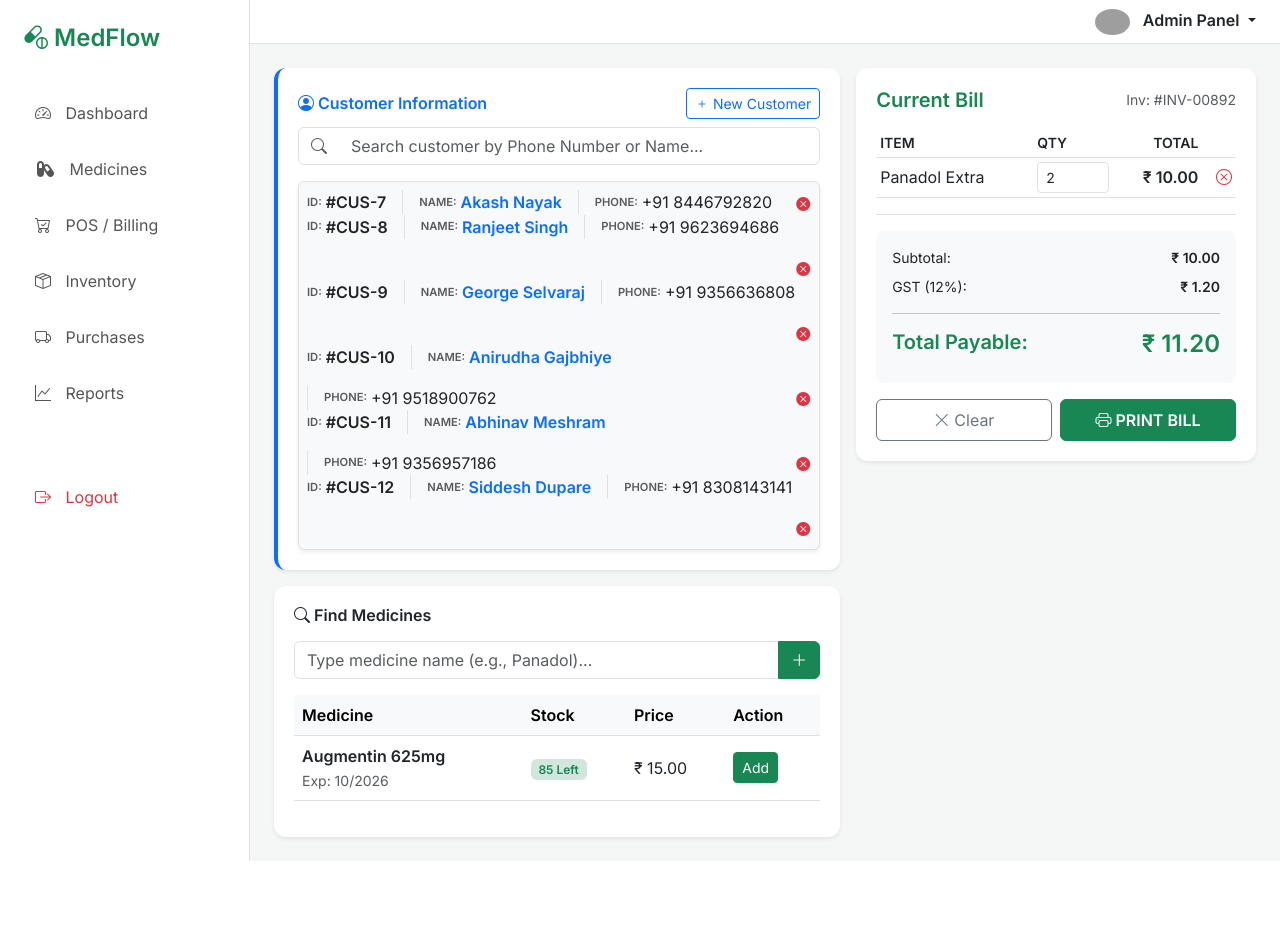
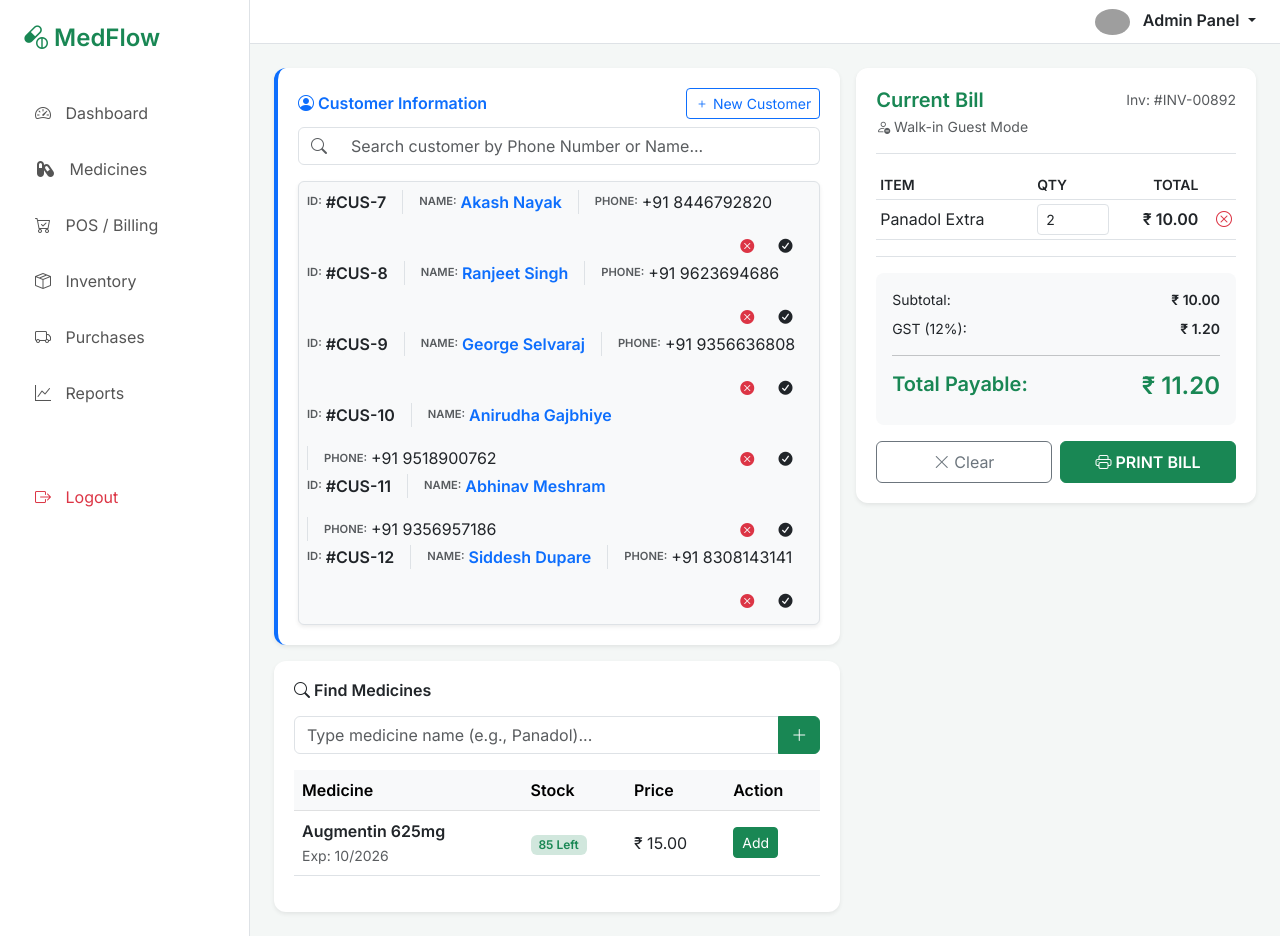
Before and after one commit to AjayBaghel2004/MedFlow, a Django app: page /point-of-sale/ in a window 1280 px wide. Before the commit the page ends 861 px from the top, so only its background shows below. Run offline with Django 5.2, Linux system fonts and the light colour scheme; data comes from the database, SQL or seed files in the repository; both versions use the stored data as it was after the commit; some libraries are stand-ins or nearby versions; grey boxes are pictures that could not be loaded.

Commit message:
Made changes in POS/Billing module regarding billing

```diff
--- a/medflowapp/templates/medflowapp/POS_section.html
+++ b/medflowapp/templates/medflowapp/POS_section.html
@@ -26,6 +26,16 @@
                         <div id="customerDetails" class="mt-3 p-2 border rounded bg-light shadow-sm">
                             {% for customer in customer_details %}
                             <div class="d-flex flex-wrap align-items-center gap-3">
+                                <!-- <div>
+                                    <span class="fw-bold text-dark">Anirudha</span>
+                                    <small class="text-muted ms-2">+91 98765-43210</small>
+                                    <br>
+                                    <small class="text-muted" style="font-size: 0.75rem;">ID: #CUS-4492</small>
+                                </div>
+                                <button class="btn btn-sm btn-outline-primary px-3 py-1 fw-bold"
+                                    onclick="selectCustomer('Anirudha', '#CUS-4492', '+91 98765-43210')">
+                                    SELECT <i class="bi bi-chevron-right"></i>
+                                </button> -->
                                 <!-- <span
                                     class="badge bg-success-subtle text-success border border-success-subtle px-2 py-1">
                                     <i class="bi bi-person-check-fill me-1"></i> Active Patient
@@ -54,6 +64,10 @@
                                         onclick="remove_customer('{{customer.id}}')">
                                         <i class="bi bi-x-circle-fill"></i>
                                     </button>
+                                    <button class="btn btn-sm  px-3 py-1 fw-bold"
+                                    onclick="selectCustomer('{{customer.customer_name}}', '#CUS-{{customer.id}}', '+91 {{customer.customer_phone}}')">
+                                     <i class="fa-solid fa-circle-check"></i>
+                                </button>
                                 </div>
                             </div>
                             {% endfor %}
@@ -96,11 +110,31 @@
 
         <div class="col-md-5">
             <div class="table-container sticky-top" style="top: 20px;">
-                <div class="d-flex justify-content-between align-items-center mb-3">
+                <div class="d-flex justify-content-between align-items-center mb-1">
                     <h5 class="fw-bold m-0 text-success">Current Bill</h5>
                     <span class="text-muted small">Inv: #INV-00892</span>
                 </div>
 
+                <div id="activeCustomerInBill"
+                    class="mb-3 p-2 border-start border-4 border-success bg-light-subtle rounded-end d-none">
+                    <div class="d-flex justify-content-between align-items-center">
+                        <div>
+                            <p class="m-0 small fw-bold text-uppercase text-muted" style="font-size: 0.65rem;">Billing
+                                To:</p>
+                            <span id="billCustomerName" class="fw-bold text-dark">Anirudha</span>
+                            <span id="billCustomerID" class="small text-muted ms-1">(#CUS-4492)</span>
+                        </div>
+                        <button class="btn btn-sm text-danger" onclick="removeCustomerFromBill()"><i
+                                class="bi bi-x"></i></button>
+                    </div>
+                </div>
+
+                <div id="guestLabel" class="mb-3 small text-muted italic">
+                    <i class="bi bi-person-dash"></i> Walk-in Guest Mode
+                </div>
+
+                <div class="pos-cart border-bottom mb-3">
+                </div>
                 <div class="pos-cart border-bottom mb-3">
                     <table class="table table-sm align-middle">
                         <thead>
@@ -219,20 +253,36 @@
                 },
                 success: function () {
                     //alert("Customer Removed.")
-                    location.href='/point-of-sale/'
+                    location.href = '/point-of-sale/'
                 },
                 error: function () {
                     Swal.fire(
-                            'Deleted',
-                            "Customer Deleted Successfully",
-                            "Success"
-                        )
+                        'Deleted',
+                        "Customer Deleted Successfully",
+                        "Success"
+                    )
                     alert("Customer Not Removed.")
                 }
             }));
         });
 
     }
+    function selectCustomer(name, id, phone) {
+        // 1. Fill the details in the Bill Section
+        document.getElementById('billCustomerName').innerText = name;
+        document.getElementById('billCustomerID').innerText = '(' + id + ')';
 
+        // 2. Toggle Visibility
+        document.getElementById('activeCustomerInBill').classList.remove('d-none');
+        document.getElementById('guestLabel').classList.add('d-none');
+
+        // 3. Optional: Visual feedback
+        console.log("Customer " + name + " linked to Invoice.");
+    }
+
+    function removeCustomerFromBill() {
+        document.getElementById('activeCustomerInBill').classList.add('d-none');
+        document.getElementById('guestLabel').classList.remove('d-none');
+    }
 </script>
 {% endblock %}
--- a/medflowapp/templates/medflowapp/medicine_section.html
+++ b/medflowapp/templates/medflowapp/medicine_section.html
@@ -78,7 +78,7 @@
                     </div>
                     <div class="row">
                         <div class="col-md-6 mb-3">
-                            <label class="form-label">Unit Price (&#8377;)</label>
+                            <label class="form-label">One Quantity Price (&#8377;)</label>
                             <input type="number" id="price" class="form-control" step="0.01">
                         </div>
                         <div class="col-md-6 mb-3">
--- a/medflowapp/views.py
+++ b/medflowapp/views.py
@@ -22,7 +22,8 @@ def medicine(request):
 
 def pos_billing(request):
     customer_details = Customers.objects.all()
-    return render(request, 'medflowapp/POS_section.html', {"customer_details":customer_details})
+    medicine = Medicines.objects.all()
+    return render(request, 'medflowapp/POS_section.html', {"customer_details":customer_details , "medicine":medicine})
 
 def inventory(request):
     return render(request, 'medflowapp/inventory.html')
```
Also changed, not shown: db.sqlite3.
